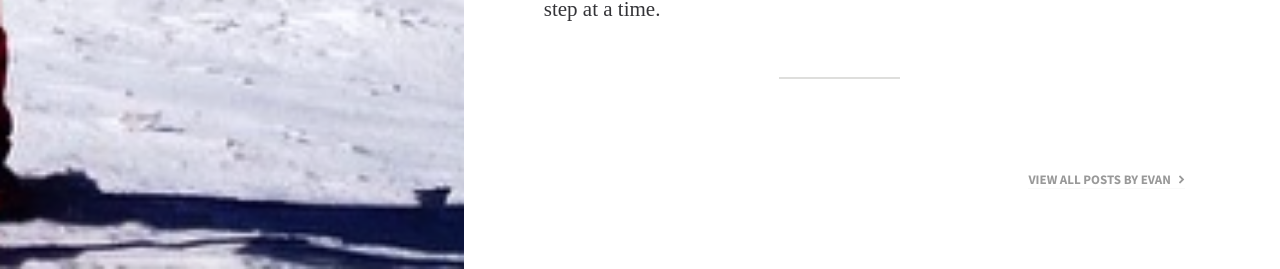
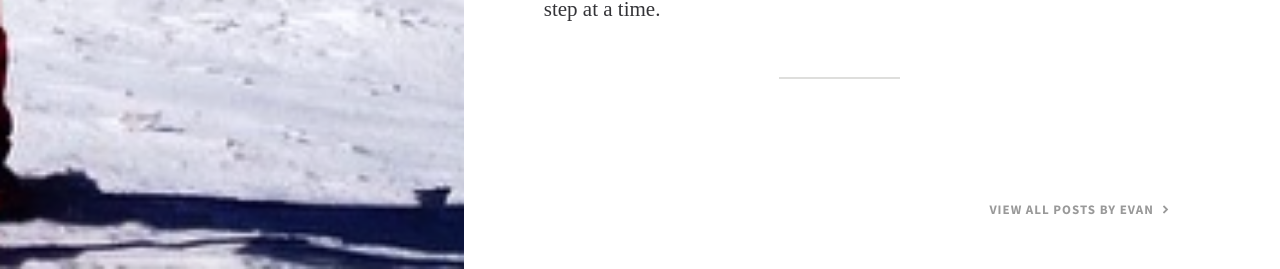
Before and after one commit to EJBlog/EJBlog.github.io, a Jekyll site: the page built from author_evan.html, in a window 1280 px wide. Shown: the part 1778-2047 px from the top of the page. Built offline with Jekyll 4.4.1, drawn with Linux system fonts in a browser that asks for light colours; nearby versions of some CDN libraries; some web fonts are replaced.

Commit message:
Update author_evan.html

```diff
--- a/_layouts/author_evan.html
+++ b/_layouts/author_evan.html
@@ -124,9 +124,6 @@
                         </article>
 -->
 
-                        <div class="view-all-by-author">
-                            <a href="index.html">View All Posts by Evan <i class="fa fa-chevron-right"></i></a>
-                        </div>
                     </div>
 
                 <!--
@@ -139,6 +136,9 @@
                	 -->
 
                     <footer class="split-footer">
+                    	<div class="view-all-by-author">
+                            <a href="index.html">View All Posts by Evan <i class="fa fa-chevron-right"></i></a>
+                        </div>
                         <a href="about.html">About</a>
                     </footer>
                 </div><!-- main content -->
```
